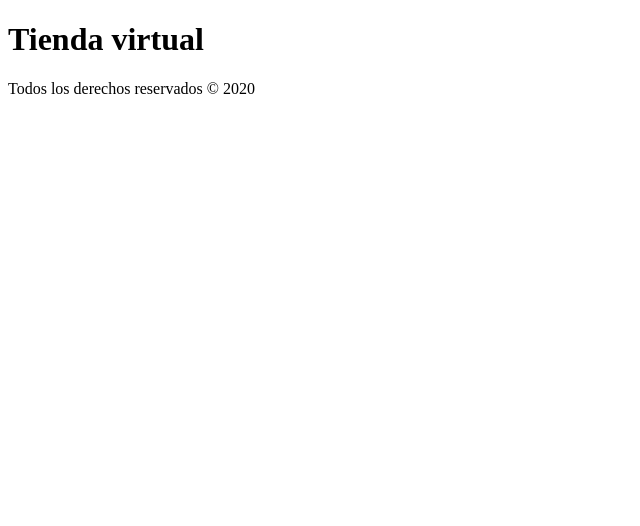
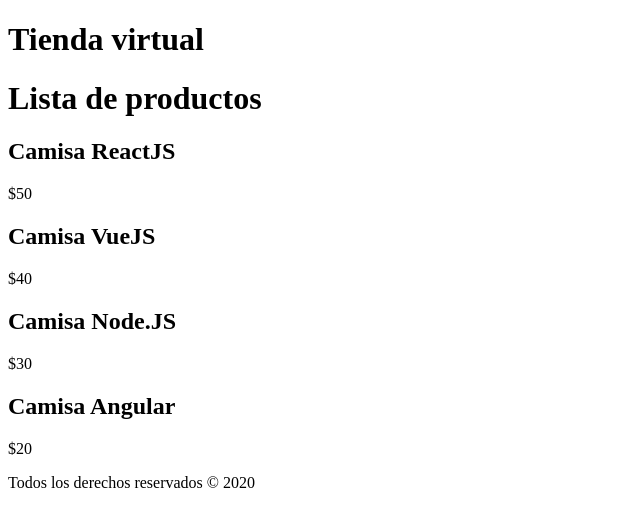
Before and after one commit to PabloFernandez-Git/basicos, a React (Create React App) app: page / in a window 1280 px wide. Shown: the top 526 px of the page, without its empty margins (0-640 px from the left). Built offline with nearby package versions, Linux system fonts and the light colour scheme.

Commit message:
Mostrar una colección del State

```diff
--- a/src/App.js
+++ b/src/App.js
@@ -1,6 +1,7 @@
 import React, { Fragment, useState } from 'react';
 import Header from './components/Header'
 import Footer from './components/Footer'
+import Producto from './components/Producto'
 
 
 function App() {
@@ -23,6 +24,15 @@
         titulo='Tienda virtual'
       />
 
+      <h1>Lista de productos</h1>
+
+      {productos.map(producto => (
+        <Producto
+          key={producto.id}
+          producto={producto}
+        />
+      ))}
+
       <Footer
         fecha={fecha}
       />
--- /dev/null
+++ b/src/components/Producto.jsx
@@ -0,0 +1,14 @@
+import React from "react";
+
+const Producto = ({ producto }) => {
+  const { nombre, precio, id } = producto;
+
+  return (
+    <div>
+      <h2>{nombre}</h2>
+      <p>${precio}</p>
+    </div>
+  );
+};
+
+export default Producto;
```
